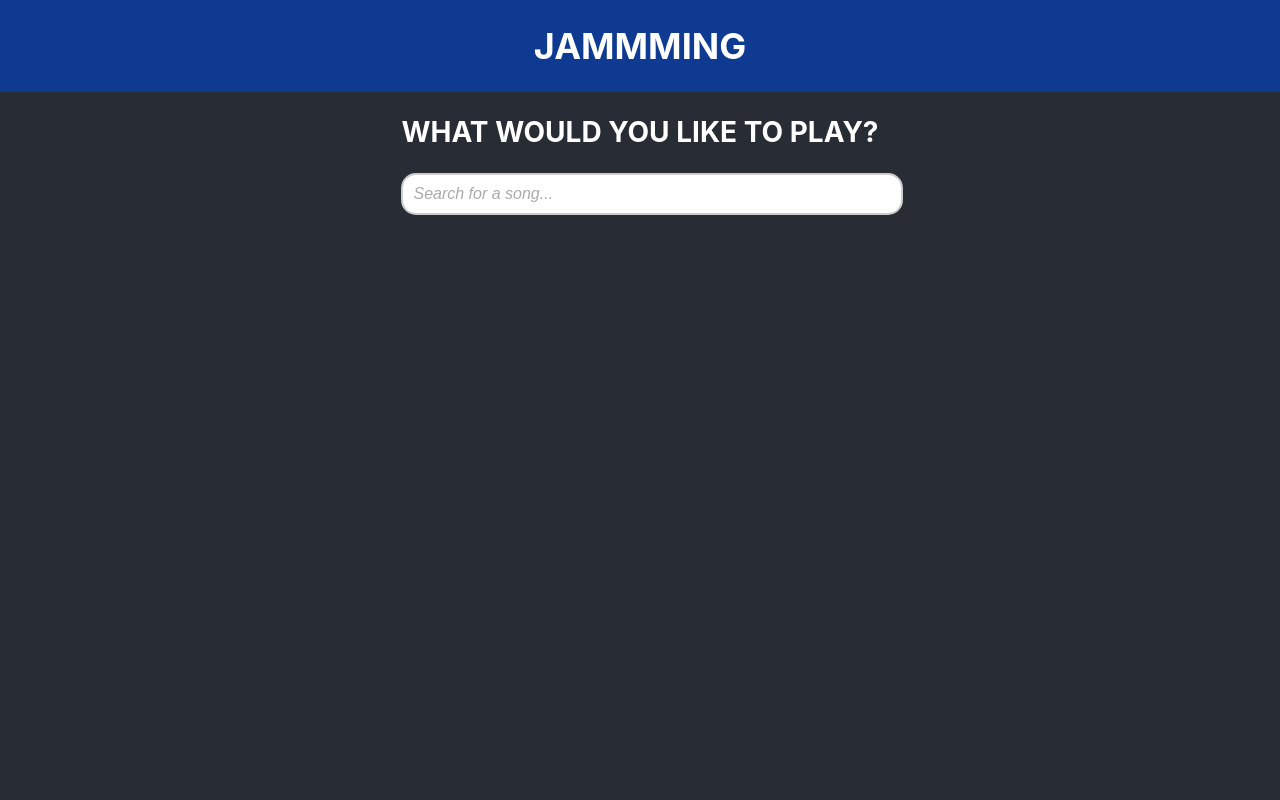
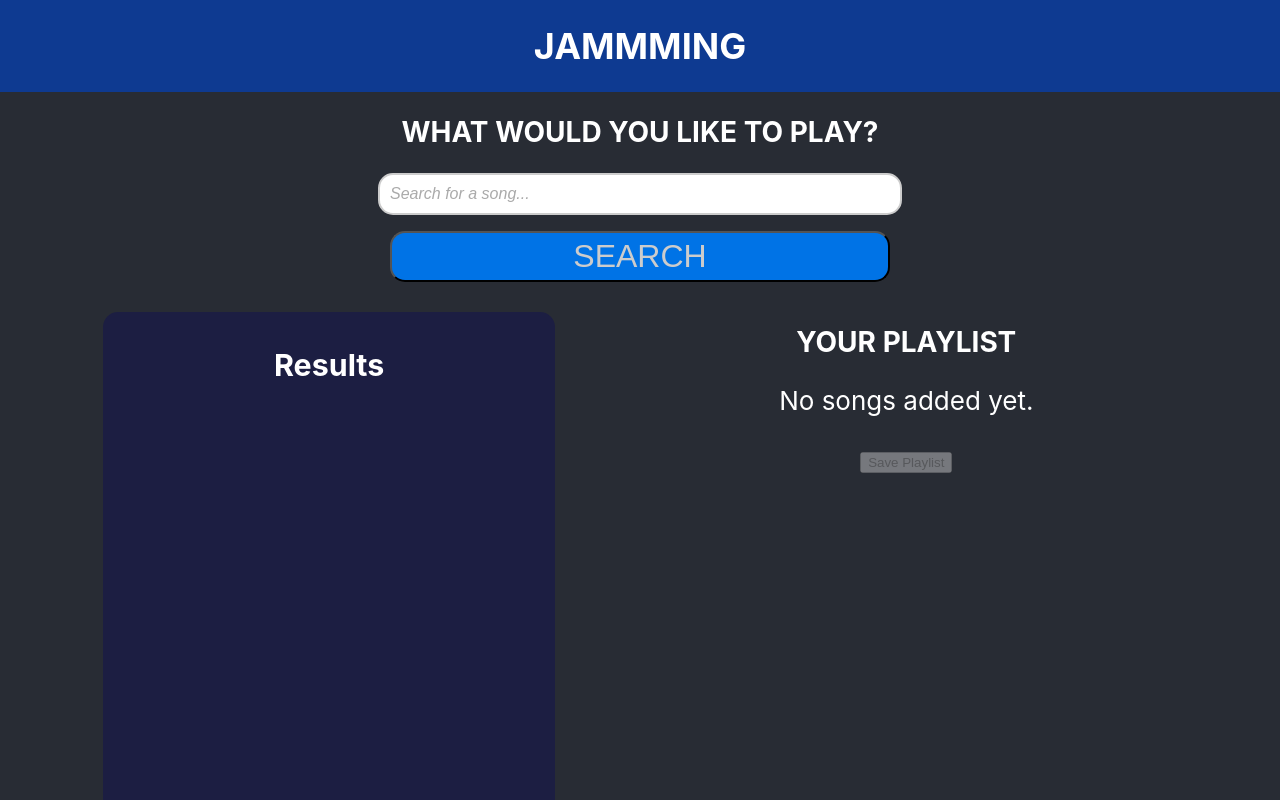
Before and after one commit to petr-khul/jammming, a React (Create React App) app: page / in a window 1280 px wide. Shown: the top 800 px of the page. Built offline with nearby package versions, Linux system fonts and the light colour scheme.

Commit message:
middlestate

```diff
--- a/src/App.css
+++ b/src/App.css
@@ -10,9 +10,25 @@
   color: white;
 }
 
-.App-logo {
-  height: 40vmin;
-  pointer-events: none;
+.searchBar {
+  width: 100%;
+}
+
+.mainApp {
+  display: flex;
+  justify-content: space-around;
+  gap: 20px;
+  padding: 20px;
+  width: 100%;
+}
+
+.searchResult {
+  width: 800px;
+  margin: 10px;
+}
+
+.playlist {
+  width: 100%;
 }
 
 @media (prefers-reduced-motion: no-preference) {
--- a/src/App.js
+++ b/src/App.js
@@ -1,14 +1,40 @@
-//import logo from './logo.svg';
+import React, { useState } from "react";
 import './App.css';
-import React, {useState, useEffect} from 'react';
 import SearchBar from "./components/SearchBar/SearchBar";
 import SearchResults from "./components/SearchResults/SearchResults";
+import Playlist from './components/Playlist/Playlist';
 
-function App() {
+export default function App() {
   const [searchQuery, setSearchQuery] = useState('');
+  const [triggeredQuery, setTriggeredQuery] = useState('');
+  const [playlist, setPlaylist] = useState([]);
+
+  window.onbeforeunload = function () {
+    console.warn("Page is reloading. Check for unhandled errors or form submissions.");
+  };
 
   const handleSearchChange = (query) => {
-    setSearchQuery(query);
+    setSearchQuery(query); // Update the search input state
+  };
+
+  const handleSearchButtonClick = () => {
+    if (triggeredQuery === searchQuery) return;  // Avoid resetting if already triggered
+    setTriggeredQuery(searchQuery);  // Set the query only if it is different
+  };
+
+  const handleAddToPlaylist = (track) => {
+    if (!playlist.find((item) => item.id === track.id)) {
+      setPlaylist([...playlist, track]);
+    }
+  };
+
+  const handleRemoveFromPlaylist = (trackId) => {
+    setPlaylist(playlist.filter((track) => track.id !== trackId));
+  };
+
+  const handleSavePlaylist = () => {
+    alert("Playlist saved successfully!");
+    setPlaylist([]); // Clear the playlist after saving
   };
 
   return (
@@ -17,12 +43,31 @@ function App() {
         <h1>Jammming</h1>
       </header>
       <main>
-      <h2>What would you like to play?</h2>
-        <SearchBar onSearchChange={handleSearchChange}/>
-        <SearchResults searchQuery={searchQuery}/>
+        <div className="searchBar">
+          <h2>What would you like to play?</h2>
+          <SearchBar
+            searchQuery={searchQuery}
+            onSearchChange={handleSearchChange}
+            onSearchButtonClick={handleSearchButtonClick}
+          />
+
+        </div>
+        <div className="mainApp">
+          <div className="searchResult">
+            <SearchResults
+              searchQuery={triggeredQuery}
+              onAddToPlaylist={handleAddToPlaylist}
+            />
+          </div>
+          <div className="playlist">
+            <Playlist
+              playlist={playlist}
+              onRemove={handleRemoveFromPlaylist}
+              onSave={handleSavePlaylist}
+            />
+          </div>
+        </div>
       </main>
     </div>
   );
 }
-
-export default App;
--- a/src/components/Playlist/Playlist.js
+++ b/src/components/Playlist/Playlist.js
@@ -0,0 +1,21 @@
+import React from "react";
+
+export default function Playlist({playlist, onRemove, onSave}){
+    return(
+        <div className="playlist">
+            <h2>Your Playlist</h2>
+                {playlist.length === 0 && <p>No songs added yet.</p>}
+                <ul>
+                {playlist.map((track) => (
+                <li key={track.id}>
+                    <strong>{track.name}</strong> by {track.artist}
+                    <button onClick={() => onRemove(track.id)}>Remove</button>
+                </li>
+                ))}
+            </ul>
+            <button onClick={onSave} disabled={playlist.length === 0}>
+                Save Playlist
+            </button>
+        </div>
+    );
+}
--- a/src/components/SearchBar/SearchBar.css
+++ b/src/components/SearchBar/SearchBar.css
@@ -2,6 +2,10 @@
     width: 100%;
     max-width: 1000px;
     margin: 0 auto;
+    display:flex;
+    flex-direction: column;
+    justify-content: center;
+    align-items: center;
 }
 
 .search-bar input[type="text"] {
@@ -24,3 +28,28 @@
     font-style: italic;
     margin: 0 5px;
 }
+
+.searchButton {
+    width: 50%;
+    margin-top: 1rem;
+    font-size: 32px;
+    text-transform: uppercase;
+    border-radius: 15px;
+    padding: 5px;
+    cursor: pointer;
+    background-color: #0073e6;
+    color: #ccc
+}
+
+.searchButton:hover {
+    width: 50%;
+    margin-top: 1rem;
+    font-size: 32px;
+    text-transform: uppercase;
+    border-radius: 15px;
+    padding: 5px;
+    cursor: pointer;
+    background-color: #0368cc;
+    color: #aaa;
+    box-shadow: 2px #aaa;
+}
--- a/src/components/SearchBar/SearchBar.js
+++ b/src/components/SearchBar/SearchBar.js
@@ -1,23 +1,33 @@
-import React, {useState} from "react";
+import React from "react";
 import "./SearchBar.css";
 
-export default function SearchBar({onSearchChange}) {
-    const [searchQuery, setSearchQuery ] = useState('');
+export default function SearchBar({ searchQuery, onSearchChange, onSearchButtonClick }) {
+  const handleChange = (event) => {
+    const query = event.target.value;
+    onSearchChange(query); // Update the parent state
+  };
 
-    const handleChange = (event) => {
-        setSearchQuery(event.target.value);
-        onSearchChange(event.target.value);
+  const handleSearch = (event) => {
+    try {
+      event.preventDefault(); // Prevent form submission default behavior
+      onSearchButtonClick(); // Execute the search action
+    } catch (error) {
+      console.error("Error in handleSearch:", error);
+    }
   };
 
   return (
-        <div className="search-bar">
+    <form className="search-bar" onSubmit={handleSearch}>
       <input
         type="text"
         className="searchBarInput"
-                value={searchQuery}
+        value={searchQuery} // Use the parent-provided value
         onChange={handleChange}
         placeholder="Search for a song..."
       />
-        </div>
+      <button type="submit" className="searchButton">
+        Search
+      </button>
+    </form>
   );
 }
--- a/src/components/SearchResults/SearchResults.css
+++ b/src/components/SearchResults/SearchResults.css
@@ -1,3 +1,10 @@
 li {
     list-style-type: none;
 }
+
+.search-results {
+     background-color: rgb(28, 30, 66);
+     padding: 5px;
+     border-radius: 15px;
+     min-height: 1000px;
+}
--- a/src/components/SearchResults/SearchResults.js
+++ b/src/components/SearchResults/SearchResults.js
@@ -1,47 +1,45 @@
 import React, { useState, useEffect } from "react";
 import Spotify from "../../services/SpotifyAuth";
 import TrackList from "../Tracklist/Tracklist";
-
 import "./SearchResults.css";
 
-export default function SearchResults ({ searchQuery }){
+export default function SearchResults({ searchQuery, onAddToPlaylist }) {
   const [songs, setSongs] = useState([]);
-    //const [filteredSongs, setFilteredSongs] = useState([]);
   const [isLoading, setIsLoading] = useState(false);
 
-    useEffect(()=> {
-        if (searchQuery.trim()==="") {
-            setSongs([]);
+  // Fetch songs when searchQuery changes
+  useEffect(() => {
+    if (!searchQuery.trim()) {
+      setSongs([]); // Reset results if query is empty
       return;
     }
 
-        async function fetchSongs() {
+    const fetchSongs = async () => {
       setIsLoading(true);
       try {
-              // Use the Spotify API to search for tracks
         const songsData = await Spotify.search(searchQuery);
-
-              // Filter songs based on search query if needed
         setSongs(songsData);
       } catch (error) {
-              console.error('Error fetching songs from Spotify:', error);
+        console.error("Error fetching songs:", error);
+        alert("There was an error fetching songs. Please try again later."); // User feedback
       } finally {
         setIsLoading(false);
       }
+    };
+
+    if (searchQuery.trim()) {
+      fetchSongs();
     }
-
-          fetchSongs();
-        }, [searchQuery]);
+  }, [searchQuery]); // Run the effect whenever searchQuery changes
 
   return (
     <div className="search-results">
+      <h3>Results</h3>
       {isLoading && <p>Loading...</p>}
-              {searchQuery.trim() === "" ? (
-                <p></p>
-              ) : songs.length > 0 ? (
-                <TrackList tracks={songs} />
+      {songs.length > 0 ? (
+        <TrackList tracks={songs} onAddToPlaylist={onAddToPlaylist} />
       ) : (
-                <p>No songs found.</p>
+        searchQuery && <p>No songs found.</p>
       )}
     </div>
   );
--- /dev/null
+++ b/src/components/Track/Track.css
@@ -0,0 +1,42 @@
+.track {
+    margin: 20px 0;
+    align-items: flex-end;
+}
+
+.track ul {
+    margin: 0 auto;
+}
+
+.track ul li {
+    text-align: left;
+    list-style-type: none;
+    text-wrap: wrap;
+}
+
+.track-record {
+    display: flex;
+    justify-content: space-between;
+    width: 100%;
+    align-items: flex-start;
+}
+
+.addButton {
+    align-items: center;
+    justify-content: center;
+    font-size: 100px;
+    padding: 10px;
+}
+
+.addButton button {
+    font-size: 48px;
+    border-radius: 50%;
+    background-color: #4CAF50;
+    transition: background-color 0.3s ease;
+    cursor: pointer;
+    border: none;
+    color: white;
+}
+
+.addButton button:hover {
+    background-color: #45a049; /* Darker shade on hover */
+  }
--- a/src/components/Track/Track.js
+++ b/src/components/Track/Track.js
@@ -1,8 +1,18 @@
 import React from "react";
-//import "./Track.css";
+import "./Track.css";
 
-export default function Track({ track }) {
+export default function Track({ track, onAddToPlaylist  }) {
+
+  const handleClick = () => {
+    if (typeof onAddToPlaylist === "function") {
+      onAddToPlaylist(track);
+    } else {
+      console.error("onAddToPlaylist is not a function");
+    }
+  };
+
   return (
+    <div className="track-record">
       <div className="track">
         <ul>
           <li><strong>Name:</strong> {track.name}</li>
@@ -10,5 +20,9 @@ export default function Track({ track }) {
           <li><strong>Album:</strong> {track.album}</li>
         </ul>
       </div>
+      <div className="addButton">
+        <button onClick={handleClick}>+</button>
+      </div>
+    </div>
   );
 }
--- a/src/components/Tracklist/Tracklist.js
+++ b/src/components/Tracklist/Tracklist.js
@@ -2,11 +2,11 @@ import React from "react";
 import Track from "../Track/Track";
 //import "./TrackList.css";
 
-export default function TrackList({ tracks }) {
+export default function TrackList({ tracks, onAddToPlaylist }) {
   return (
     <div className="track-list">
       {tracks.map((track) => (
-        <Track key={track.id} track={track} />
+        <Track key={track.id} track={track} onAddToPlaylist={onAddToPlaylist} />
       ))}
     </div>
   );
```
Lines whose indentation alone changed are shown as unchanged.
